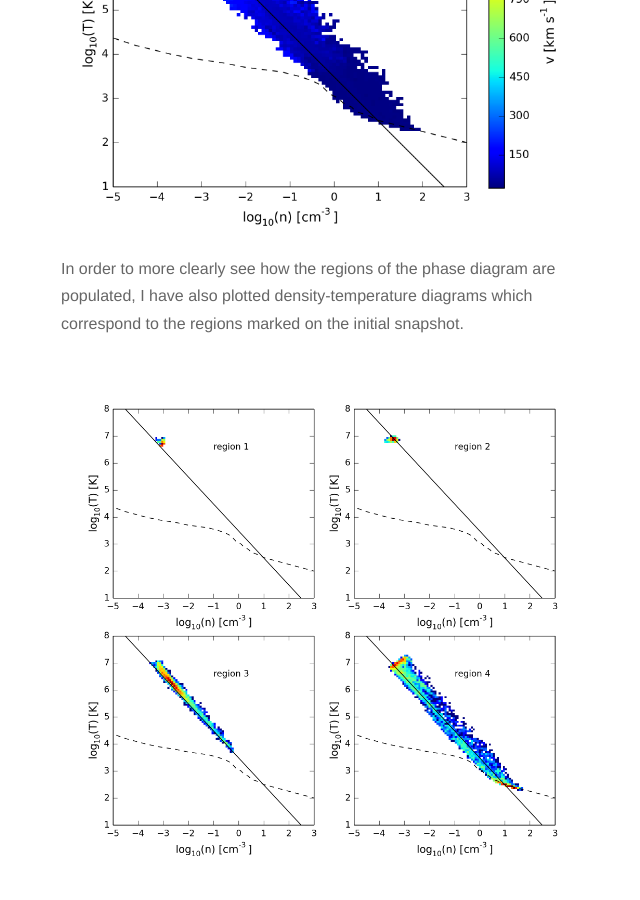
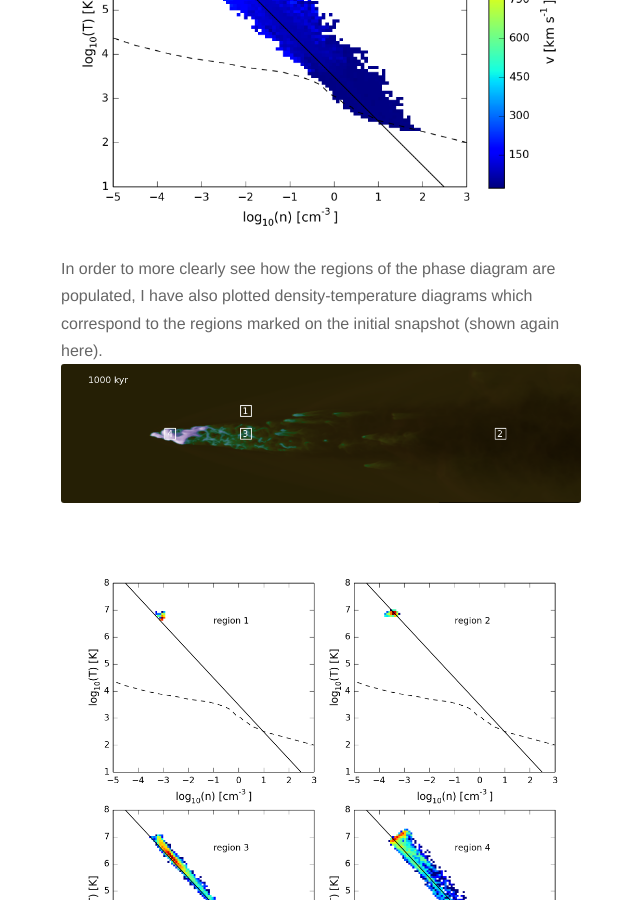
Before and after one commit to evaneschneider/site, a Jekyll site: the page built from _posts/2016-2-3-phase_diagrams.markdown, in a window 1280 px wide and 900 px high, scrolled down 2098 px. Shown: the whole window, without its empty margins (319-959 px from the left). Built offline with Jekyll 4.4.1, drawn with Linux system fonts in a browser that asks for light colours; nearby versions of some CDN libraries; formulas are drawn with MathJax 3.

Commit message:
added text

```diff
--- a/_posts/2016-2-3-phase_diagrams.markdown
+++ b/_posts/2016-2-3-phase_diagrams.markdown
@@ -32,6 +32,7 @@ A velocity-weighted density-temperature phase diagram using the full simulation
 
 
 In order to more clearly see how the regions of the phase diagram are populated, I have also plotted
-density-temperature diagrams which correspond to the regions marked on the initial snapshot.
+density-temperature diagrams which correspond to the regions marked on the initial snapshot (shown again here).
+<img src="{{ site.url }}assets/images/sphere_wind_n1_100.png">
 
 <img src="{{ site.url }}assets/images/subregions_100.png">
```
Also changed, not shown: other parts of _posts/2016-2-3-phase_diagrams.markdown (+1 -1 lines).
